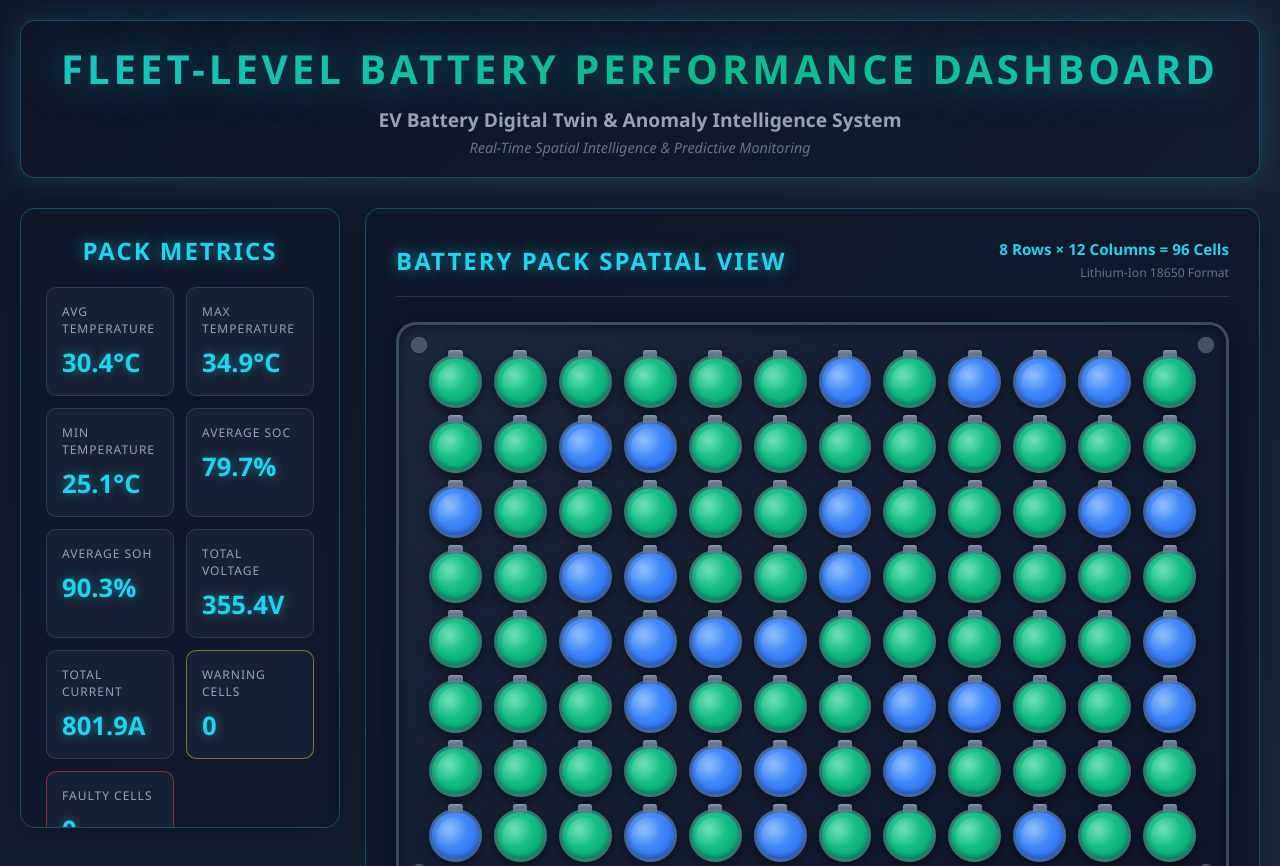
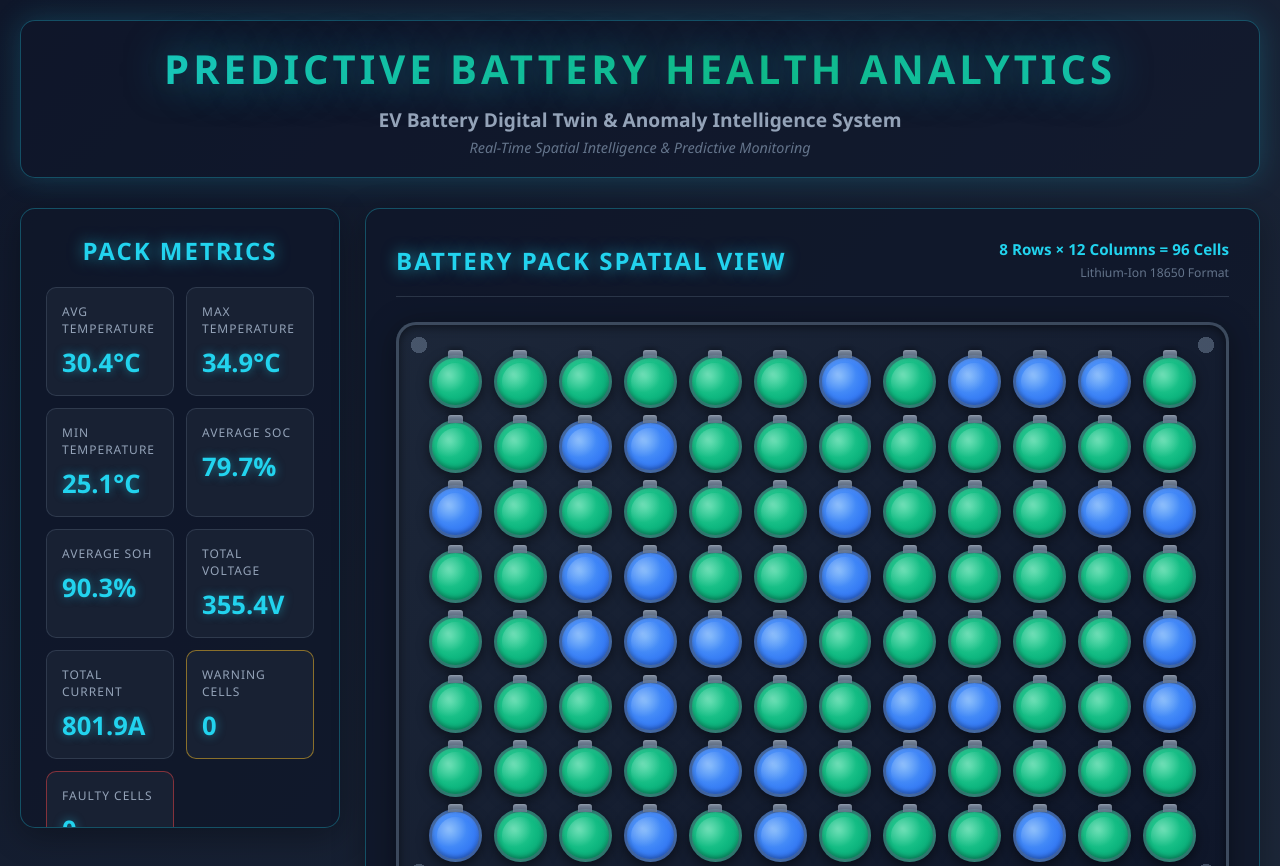
Before and after one commit to abrahamaiden/Fleet-Level-Battery-Performance-Dashboard, a plain HTML site: page index.html in a window 1280 px wide. Shown: the top 866 px of the page. Drawn offline with nearby package versions, Linux system fonts and the light colour scheme.

Commit message:
change 0.1

```diff
--- a/index.html
+++ b/index.html
@@ -13,7 +13,7 @@
     <div class="container">
         <!-- Header -->
         <header>
-            <h1>FLEET-LEVEL BATTERY PERFORMANCE DASHBOARD</h1>
+            <h1>PREDICTIVE BATTERY HEALTH ANALYTICS</h1>
             <p class="subtitle">EV Battery Digital Twin & Anomaly Intelligence System</p>
             <p class="tagline">Real-Time Spatial Intelligence & Predictive Monitoring</p>
         </header>
```
